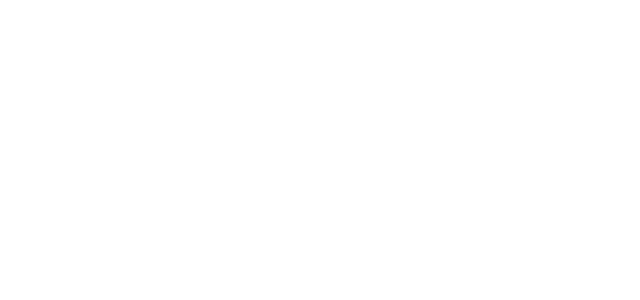
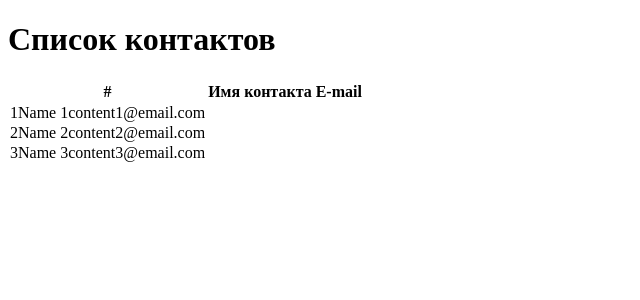
Before and after one commit to NovaCript/DotnetWebApi, a React (Create React App) app in the folder client/: page / in a window 1280 px wide. Shown: the top 300 px of the page, without its empty margins (0-640 px from the left). Built offline with nearby package versions, Linux system fonts and the light colour scheme.

Commit message:
16.3 Подготовка представления

```diff
--- a/client/src/App.css
+++ /dev/null
@@ -1,3 +0,0 @@
-.App {
-  text-align: center;
-}
--- a/client/src/App.js
+++ b/client/src/App.js
@@ -1,7 +1,41 @@
-import "./App.css";
-
 function App() {
-  return <div className="App"></div>;
+  return (
+    <div>
+      <div>
+        <div>
+          <h1>Список контактов</h1>
+        </div>
+        <div>
+          <table>
+            <thead>
+              <tr>
+                <th>#</th>
+                <th>Имя контакта</th>
+                <th>E-mail</th>
+              </tr>
+            </thead>
+            <tbody>
+              <tr>
+                <tb>1</tb>
+                <tb>Name 1</tb>
+                <tb>content1@email.com</tb>
+              </tr>
+              <tr>
+                <tb>2</tb>
+                <tb>Name 2</tb>
+                <tb>content2@email.com</tb>
+              </tr>
+              <tr>
+                <tb>3</tb>
+                <tb>Name 3</tb>
+                <tb>content3@email.com</tb>
+              </tr>
+            </tbody>
+          </table>
+        </div>
+      </div>
+    </div>
+  );
 }
 
 export default App;
```
